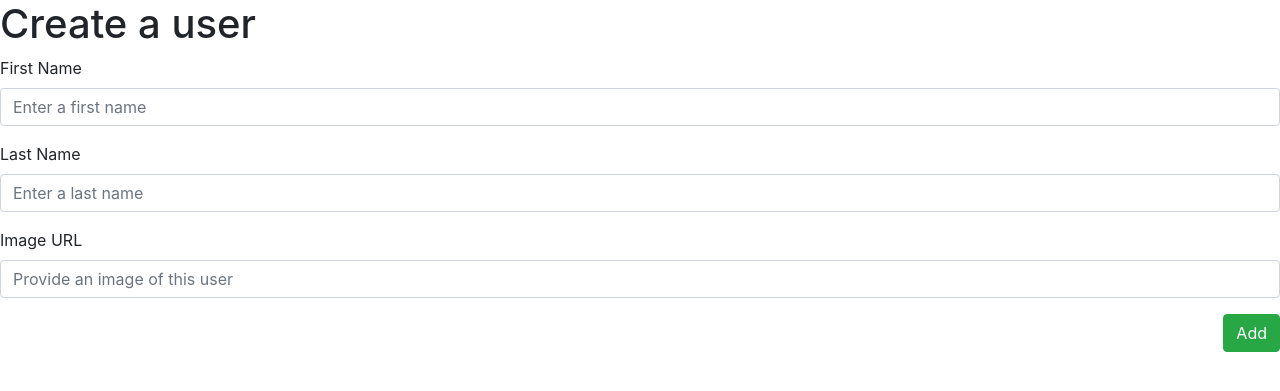
After one commit to ngjamesng/flask-blogly, a Flask app: page /user_form in a window 1280 px wide. The commit adds this page. Shown: the top 391 px of the page. Run offline with Flask 2, Linux system fonts and the light colour scheme; parts of the project's set-up code (start-up, migrations or seed data) failed here and were passed over; some libraries are stand-ins or nearby versions.

Commit message:
added html files and redefined a few variables

```diff
--- a/app.py
+++ b/app.py
@@ -20,12 +20,15 @@ db.create_all()
 def show_home():
     # TODO: GRAB USER LIST first name, last name
     # pass user list into render_template
-    return render_template("index.html")
+
+    users = User.query.all()
+
+    return render_template("index.html", users=users)
 
 
 @app.route("/user_form")
 def show_new_user_form():
-    return render_template("new_user_form.html")
+    return render_template("new-user-form.html")
 
 
 @app.route("/user_form", methods=["POST"])
@@ -50,7 +53,7 @@ def show_user(user_id):
 
     user = User.query.get(user_id)
 
-    return render_template("user_page.html", user=user)
+    return render_template("user-page.html", user=user)
 
 
 @app.route("/edit_user/<int:user_id>")
--- a/models.py
+++ b/models.py
@@ -25,7 +25,7 @@ class User(db.Model):
     id = db.Column(db.Integer, primary_key=True, auto_increment=True)
     first_name = db.Column(db.String(50), nullable=False)
     last_name = db.Column(db.String(50), nullable=False)
-    image_url = db.Column(
+    img_url = db.Column(
         db.String(),
         nullable=False,
         default="https://image.shutterstock.com/image-vector/profile-blank-icon-empty-photo-260nw-535853269.jpg",
--- a/templates/base.html
+++ b/templates/base.html
@@ -5,6 +5,7 @@
   <meta name="viewport" content="width=device-width, initial-scale=1.0">
   <meta http-equiv="X-UA-Compatible" content="ie=edge">
   <title>{% block title %}TITLE GOES HERE{% endblock %}</title>
+  <link rel="stylesheet" href="https://stackpath.bootstrapcdn.com/bootstrap/4.4.1/css/bootstrap.min.css" integrity="sha384-Vkoo8x4CGsO3+Hhxv8T/Q5PaXtkKtu6ug5TOeNV6gBiFeWPGFN9MuhOf23Q9Ifjh" crossorigin="anonymous">
 </head>
 <body>
   {% block content %}CONTENT GOES HERE {% endblock %}
--- /dev/null
+++ b/templates/new-user-form.html
@@ -0,0 +1,23 @@
+{% extends 'base.html' %}
+
+{% block title %} New User Form {% endblock %}
+
+{% block content %}
+<h1>Create a user</h1>
+<form action="/user_form" method="POST">
+    <div class="form-group">
+        <label for="first-name">First Name</label>
+        <input required type="text" class="form-control" placeholder="Enter a first name" id="first-name" name="first-name">
+    </div>
+    <div class="form-group">
+        <label for="last-name">Last Name</label>
+        <input required type="text" class="form-control" placeholder="Enter a last name" id="last-name" name="last-name">
+    </div>
+    <div class="form-group">
+        <label for="img-url">Image URL</label>
+        <input type="url" class="form-control" placeholder="Provide an image of this user" id="img-url" name="img-url">
+    </div>
+    <button type="submit" class="btn btn-success float-right">Add</button>
+</form>
+
+{% endblock %}
```
Also changed, not shown: templates/edit-user.html (added, +25 -0 lines), templates/index.html (added, +16 -0 lines), templates/user-page.html (added, +18 -0 lines).
